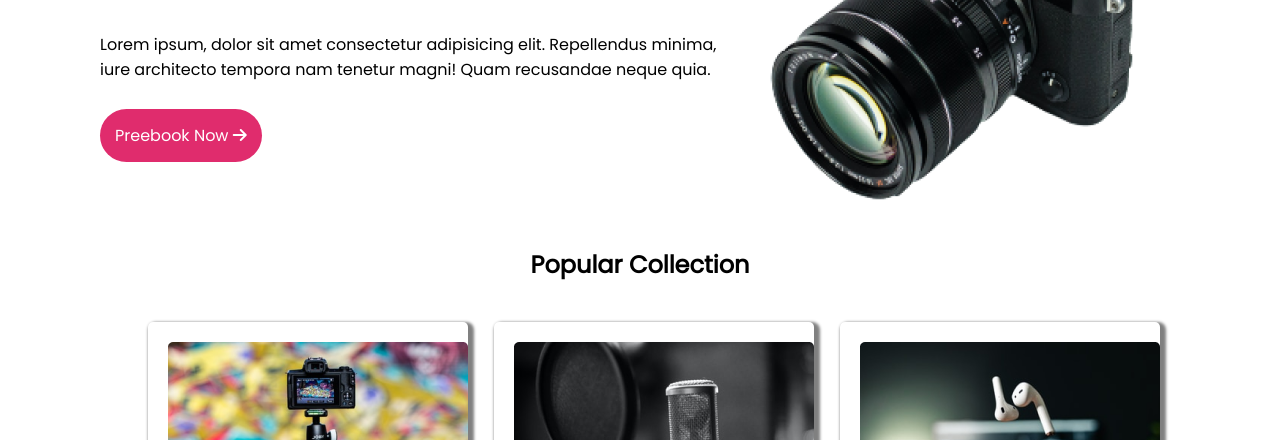
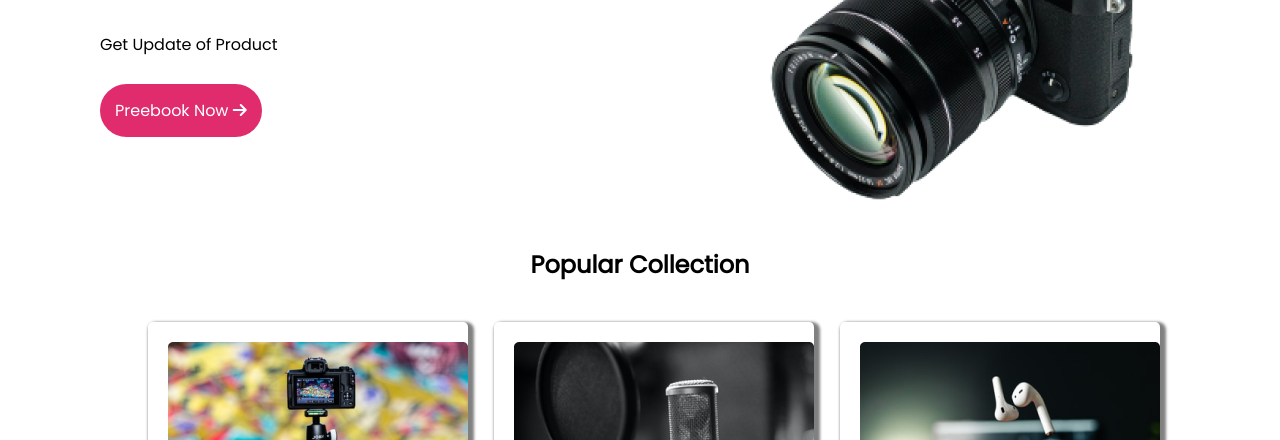
Before and after one commit to jewelCode/Influencer-products, a plain HTML site: page index.html in a window 1280 px wide. Shown: the part 360-800 px from the top of the page. Drawn offline with Linux system fonts and the light colour scheme.

Commit message:
project updated

```diff
--- a/index.html
+++ b/index.html
@@ -18,7 +18,7 @@
     <header class="header-container">
         <div class="header-part">
             <h1>Start your Journey as </br>Influencer</h1>
-            <p>Lorem ipsum, dolor sit amet consectetur adipisicing elit. Repellendus minima, iure architecto tempora nam tenetur magni! Quam recusandae neque quia.</p>
+            <p>Get Update of Product</p>
             <br>
             <div class="btn">
                 <a class="button" href="">Preebook Now <i class="fas fa-arrow-right"></i></a>
```
